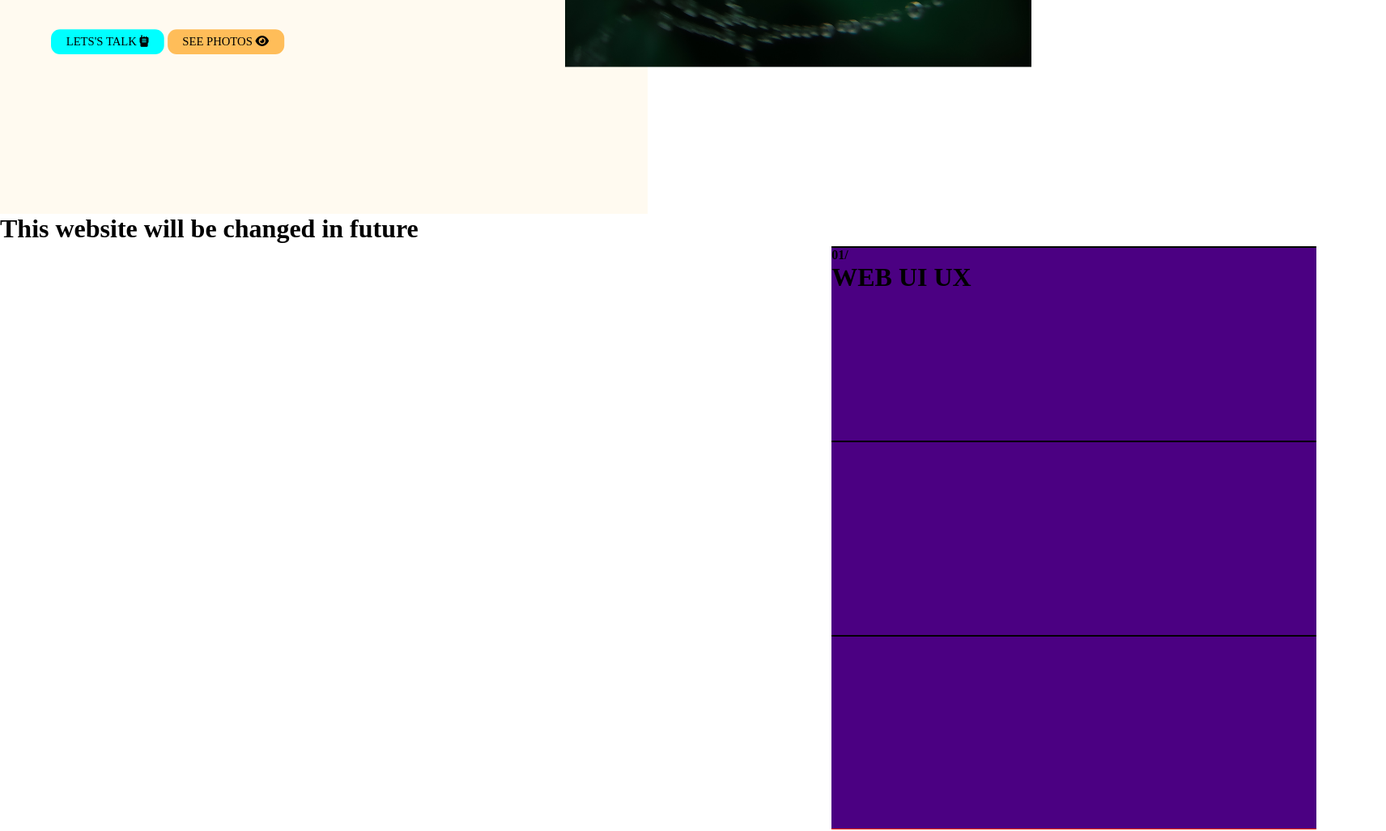
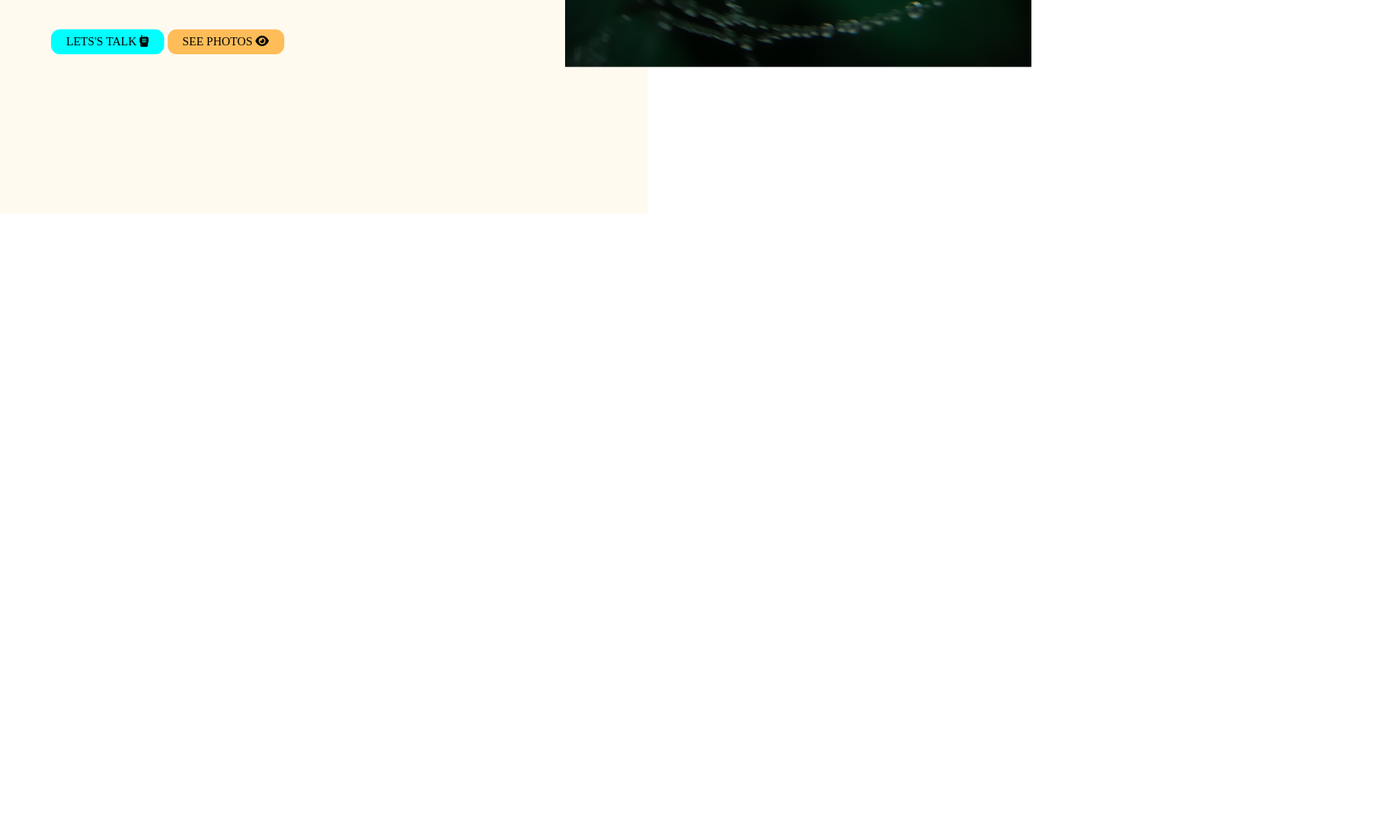
Before and after one commit to mrbot-apt/newwebpage, a plain HTML site: page index.html in a window 1280 px wide. Shown: the part 536-1562 px from the top of the page at 81% size, 1712 px wide, since content can reach past the window. After the commit the page ends 800 px from the top, so only its background shows below. Drawn offline with Linux system fonts and the light colour scheme.

Commit message:
Update index.html

```diff
--- a/index.html
+++ b/index.html
@@ -39,7 +39,7 @@
             </div>
         </div>
     </div>
-    <div id="page1">
+<!--     <div id="page1">
         <h1>This website will be changed in future<i class="fa-solid fa-face-smile-hearts"></i></h1>
         <div id="right"></div>
         <div id="left">
@@ -50,6 +50,6 @@
             <div class="box"></div>
             <div class="box"></div>
         </div>
-    </div>
+    </div> -->
 </body>
 </html>
```
